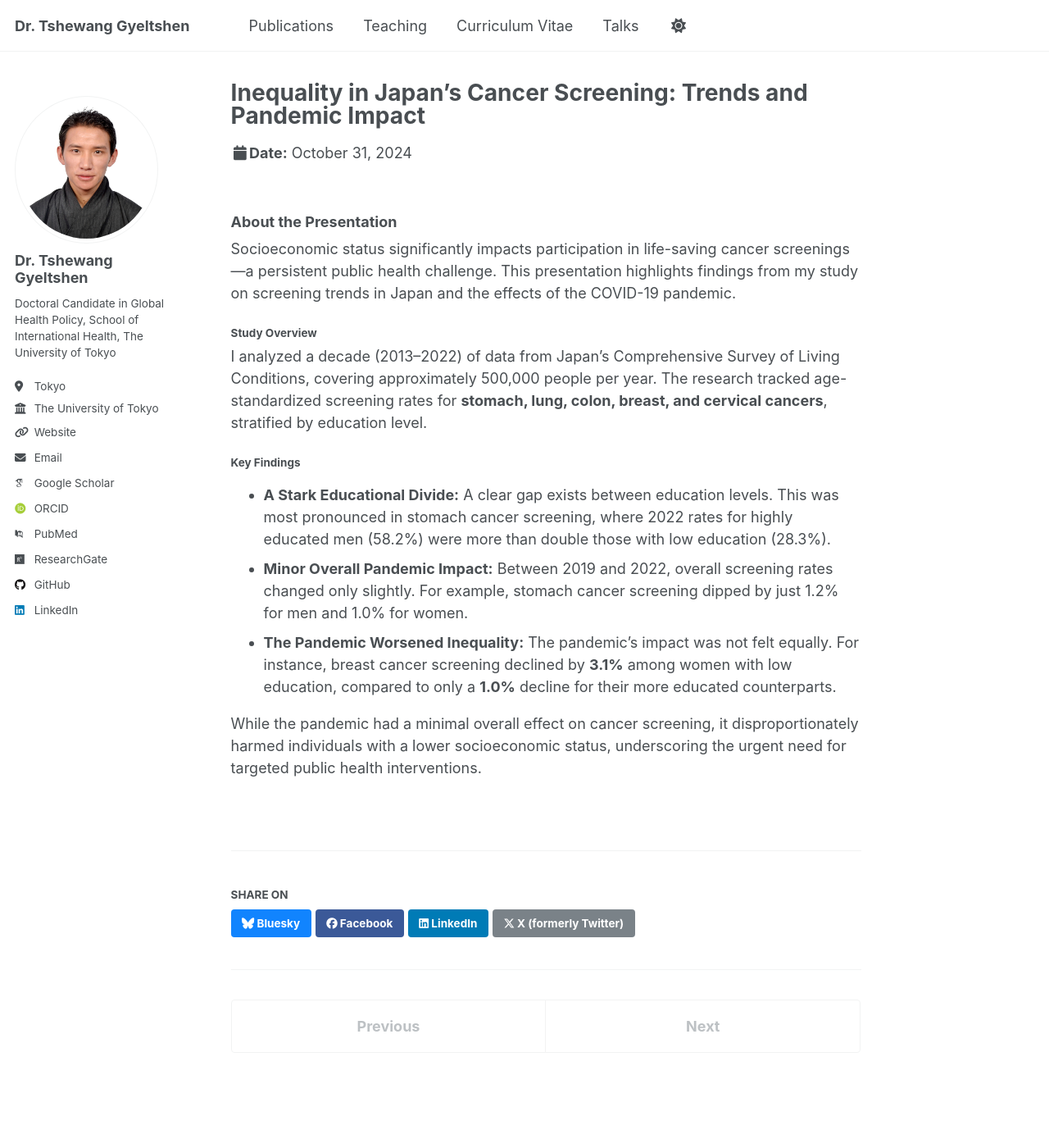
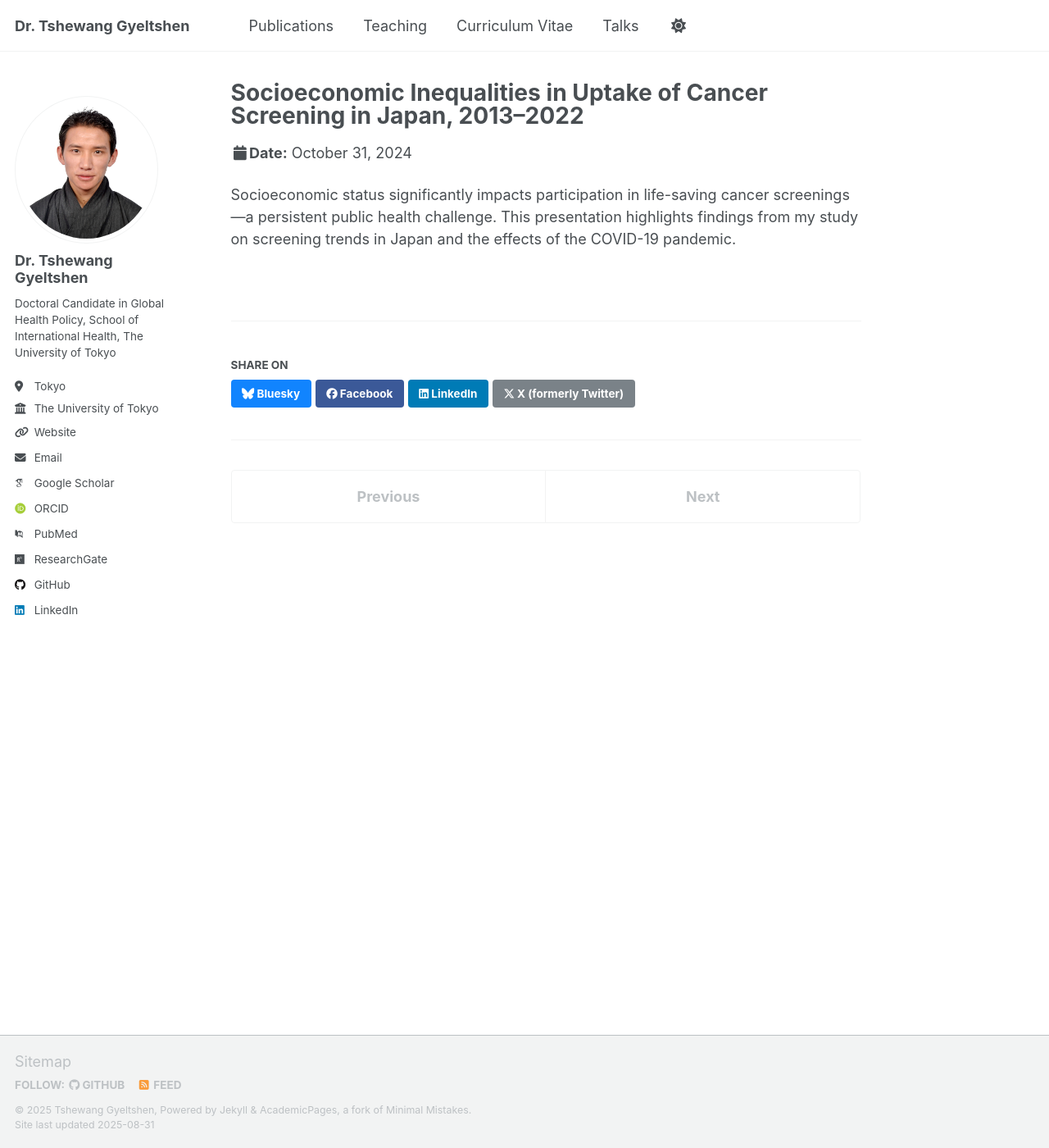
Before and after one commit to tgyeltshen/tgyeltshen.github.io, a Jekyll site: the page built from _talks/2012-03-01-talk-1.md, in a window 1280 px wide and 1400 px high. Shown: the whole window at 82% size. Built offline with Jekyll 4.4.1, drawn with Linux system fonts in a browser that asks for light colours; some web fonts are replaced; a script that is not in the unit is left out.

Commit message:
talks_updated2

```diff
--- a/_talks/2012-03-01-talk-1.md
+++ b/_talks/2012-03-01-talk-1.md
@@ -1,5 +1,5 @@
 ---
-title: "Inequality in Japan's Cancer Screening: Trends and Pandemic Impact"
+title: "Socioeconomic Inequalities in Uptake of Cancer Screening in Japan, 2013–2022"
 collection: talks
 type: "Talk"
 permalink: /talks/2012-03-01-talk-1
@@ -8,18 +8,4 @@ date: 2024-10-31
 location: "Sapporo Convention Center, Sapporo, Japan"
 ---
 
-### About the Presentation
-
 Socioeconomic status significantly impacts participation in life-saving cancer screenings—a persistent public health challenge. This presentation highlights findings from my study on screening trends in Japan and the effects of the COVID-19 pandemic.
-
-#### Study Overview
-
-I analyzed a decade (2013–2022) of data from Japan's Comprehensive Survey of Living Conditions, covering approximately 500,000 people per year. The research tracked age-standardized screening rates for **stomach, lung, colon, breast, and cervical cancers**, stratified by education level.
-
-#### Key Findings
-
-* **A Stark Educational Divide:** A clear gap exists between education levels. This was most pronounced in stomach cancer screening, where 2022 rates for highly educated men (58.2%) were more than double those with low education (28.3%).
-* **Minor Overall Pandemic Impact:** Between 2019 and 2022, overall screening rates changed only slightly. For example, stomach cancer screening dipped by just 1.2% for men and 1.0% for women.
-* **The Pandemic Worsened Inequality:** The pandemic's impact was not felt equally. For instance, breast cancer screening declined by **3.1%** among women with low education, compared to only a **1.0%** decline for their more educated counterparts.
-
-While the pandemic had a minimal overall effect on cancer screening, it disproportionately harmed individuals with a lower socioeconomic status, underscoring the urgent need for targeted public health interventions.
```
Also changed, not shown: _talks/2014-02-01-talk-2.md (+2 -2 lines).
